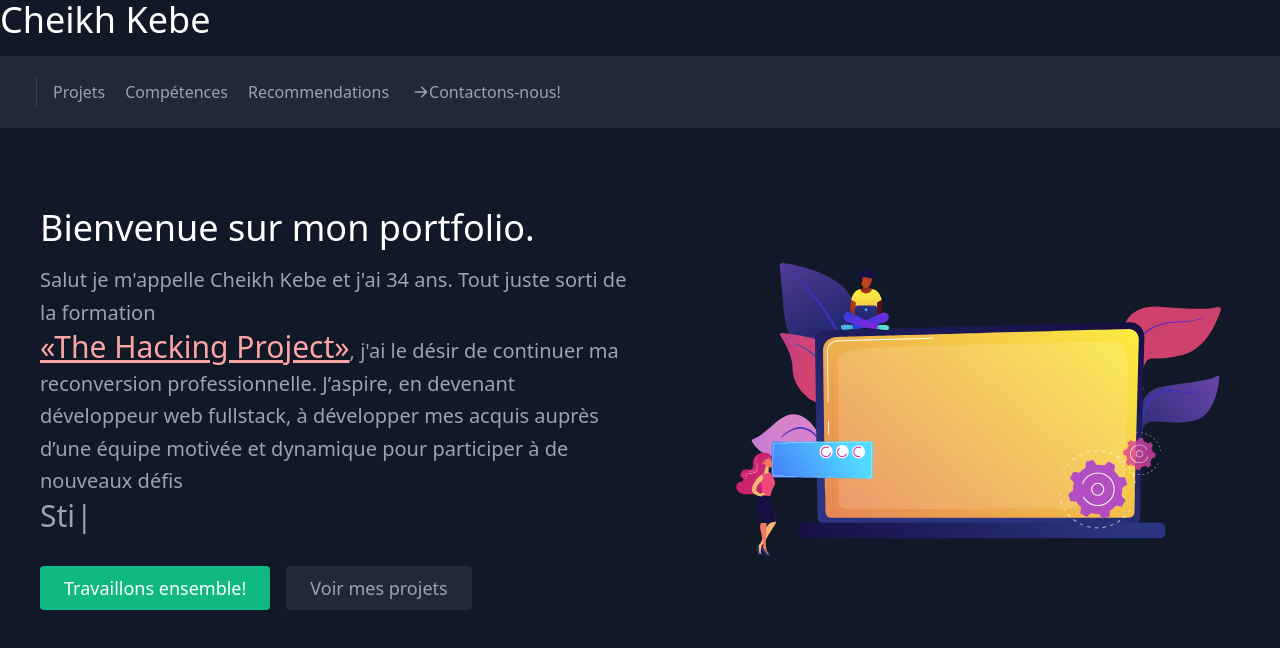
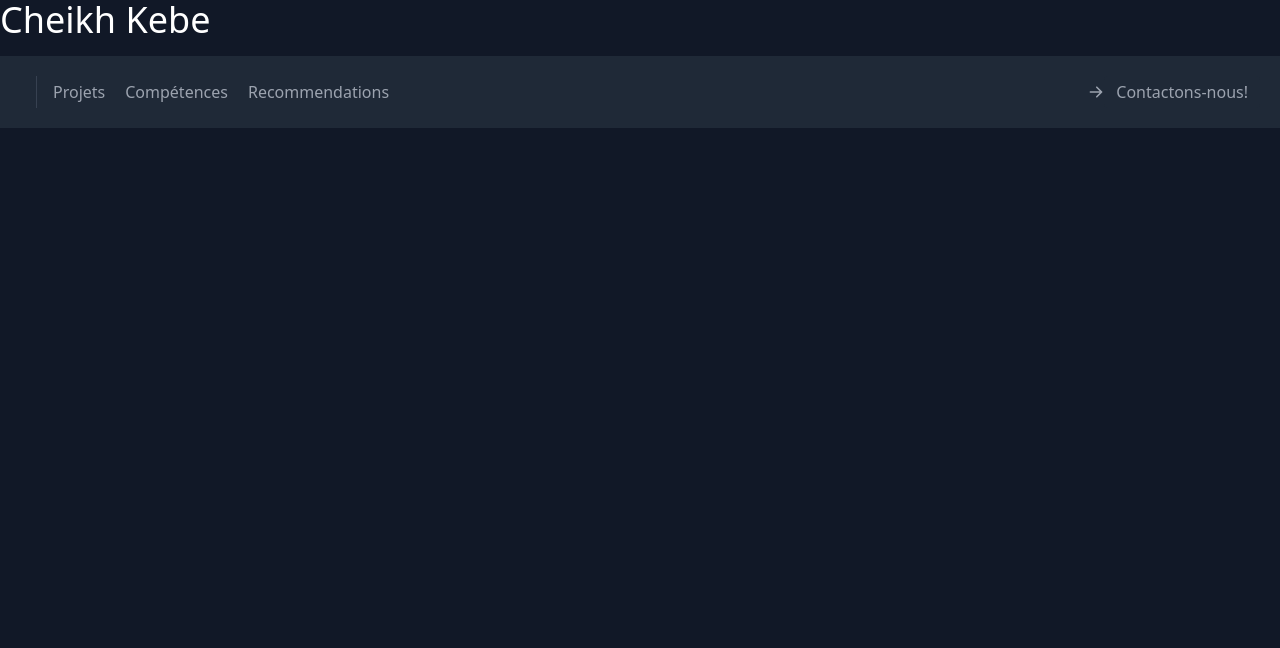
Before and after one commit to cheikh-kebe/portfolio_react, a React (Create React App) app: page / in a window 1280 px wide. Shown: the top 648 px of the page. Built offline with nearby package versions, Linux system fonts and the light colour scheme.

Commit message:
all clear set to deploy to netlify

```diff
--- a/src/App/index.jsx
+++ b/src/App/index.jsx
@@ -7,7 +7,7 @@ import { Projects } from "../Pages/Projects";
 import { Skills } from "../Pages/Skills";
 import { Testimonials } from "../Pages/Testimonials";
 import { Home } from "../Pages/Home";
-//Styles
+import { Error } from "../Components/Error";
 
 export const App = () => {
   return (
@@ -15,18 +15,20 @@ export const App = () => {
       <main className="h-screen box-content text-gray-400 bg-gray-900 body-font">
         <div className="container"></div>
         <Router>
-          <Link to="/" exact>
+          <Link to="/home">
             <h1 className="title-font sm:text-4xl text-3xl mb-4 font-medium text-white">
               Cheikh Kebe
             </h1>
           </Link>
           <Navbar />
           <Switch>
-            <Route path="/" exact render={() => <Home />} />
+            <Route path="/" exact />
+            <Route path="/home" exact render={() => <Home />} />
             <Route path="/projects" render={() => <Projects />} />
             <Route path="/skills" render={() => <Skills />} />
             <Route path="/testimonials" render={() => <Testimonials />} />
             <Route path="/contact" render={() => <Contact />} />
+            <Route path='*' render={()=> <Error /> }/>
           </Switch>
         </Router>
       </main>
--- /dev/null
+++ b/src/Components/Error/index.jsx
@@ -0,0 +1,9 @@
+import React from 'react';
+
+export const Error = () => {
+  return (
+    <div>
+      <h1> This page doesn't exit</h1>
+    </div>
+  )
+}
--- a/src/Components/Navbar/index.jsx
+++ b/src/Components/Navbar/index.jsx
@@ -16,11 +16,10 @@ export const Navbar = () => {
           <li className="mr-5 hover:text-white">
             <Link to="/testimonials">Recommendations</Link>
           </li>
-            <ArrowRightIcon className="w-4 h-4 ml-1" />
-          <li className="mr-5 hover:text-white">
-            <Link to="/contact">Contactons-nous!</Link>
-          </li>
+          <li ></li>
         </ul>
+        <ArrowRightIcon className="w-4 h-4 ml-1" />
+        <Link className="inline-flex items-center bg-gray-800 border-0 py-1 px-3 focus:outline-none hover:bg-gray-700 rounded text-base mt-4 md:mt-0" to="/contact">Contactons-nous!</Link>
       </div>
     </header>
   );
--- a/src/Pages/Contact/index.jsx
+++ b/src/Pages/Contact/index.jsx
@@ -21,7 +21,7 @@ export const Contact = () => {
       headers: { "Content-Type": "application/x-www-form-urlencoded" },
       body: encode({ "form-name": "contact", name, email, message }),
     })
-      .then(() => alert("Message sent!"))
+      .then(() => alert("Message envoyé!"))
       .catch((error) => alert(error));
   }
 
@@ -70,12 +70,11 @@ export const Contact = () => {
           onSubmit={handleSubmit}
           name="contact"
           className="lg:w-1/3 md:w-1/2 flex flex-col md:ml-auto w-full md:py-8 mt-8 md:mt-0">
-          <h2 className="text-white sm:text-4xl text-3xl mb-1 font-medium title-font">
+          <h2 className="text-white sm:text-4xl text-3xl mb-2 font-medium title-font">
             Prenons contact
           </h2>
           <p className="leading-relaxed mb-5">
-            Lorem ipsum dolor sit amet consectetur, adipisicing elit. Illum
-            suscipit officia aspernatur veritatis. Asperiores, aliquid?
+            Vous pouvez remplir ce formulaire afin que l'on puisse prendre contact.
           </p>
           <div className="relative mb-4">
             <label htmlFor="name" className="leading-7 text-sm text-gray-400">
--- a/src/Pages/Home/index.jsx
+++ b/src/Pages/Home/index.jsx
@@ -26,11 +26,10 @@ export const Home = () => {
           <p className="mb-8 leading-relaxed text-xl">
             Salut je m'appelle Cheikh Kebe et j'ai 34 ans. Tout juste sorti de la
             formation
-            <br /><a className="text-3xl text-red-300 underline" href="https://www.thehackingproject.org/?locale=fr">«The Hacking Project»</a>, j'ai le désir de continuer ma
+            <br /><a className="text-3xl text-green-300 underline" href="https://www.thehackingproject.org/?locale=fr">«The Hacking Project»</a>, j'ai le désir de continuer ma
             reconversion professionnelle. J’aspire, en devenant développeur web
             fullstack, à développer mes acquis auprès d’une équipe motivée et
             dynamique pour participer à de nouveaux défis
-            <p className="text-3xl">
               <Typewriter
                 options={{
                   strings: ["Ambitieux!", "Stimulants!", "Fun!"],
@@ -39,7 +38,6 @@ export const Home = () => {
                   loop: true,
                 }}
               />
-            </p>
           </p>
           <div className="flex justify-center">
             <Link
--- a/src/data.js
+++ b/src/data.js
@@ -1,6 +1,7 @@
-import Stacker from './assets/images/stack.gif'
-import Jungler from './assets/images/jungler.gif'
-import Logo from './assets/images/favicon.ico'
+import Stacker from "./assets/images/stack.gif";
+import Jungler from "./assets/images/jungler.gif";
+import Logo from "./assets/images/favicon.ico";
+
 export const works = [
   {
     title: "Jungler",
@@ -22,28 +23,28 @@ export const works = [
 
 export const skills = [
   {
-    name: 'HTML'
+    name: "HTML",
   },
   {
-    name: 'PostgreSQL'
+    name: "PostgreSQL",
   },
   {
-    name: 'Ruby'
+    name: "Ruby(RubyOnRails)",
   },
   {
-    name: 'RubyOnRails'
+    name: "Méthode Agile",
   },
   {
-    name: 'JavaScript'
+    name: "JavaScript",
   },
   {
-    name: 'React'
+    name: "React",
   },
   {
-    name: 'Git & Github'
+    name: "Git & Github",
   },
   {
-    name: 'Heroku'
+    name: "Heroku",
   },
 ];
 
@@ -61,5 +62,5 @@ export const testimonials = [
     quote:
       "Techniquement, Cheikh est quelqu'un d'attaché aux conventions, il aime les choses bien faites. Je l'ai trouvé particulièrement polyvalent, autant à l'aise sur des sujets front ou des sujets backend, ce qui fait de lui quelqu'un avec un vrai potentiel full-stack.",
     image: Logo,
-  }
+  },
 ];
```
